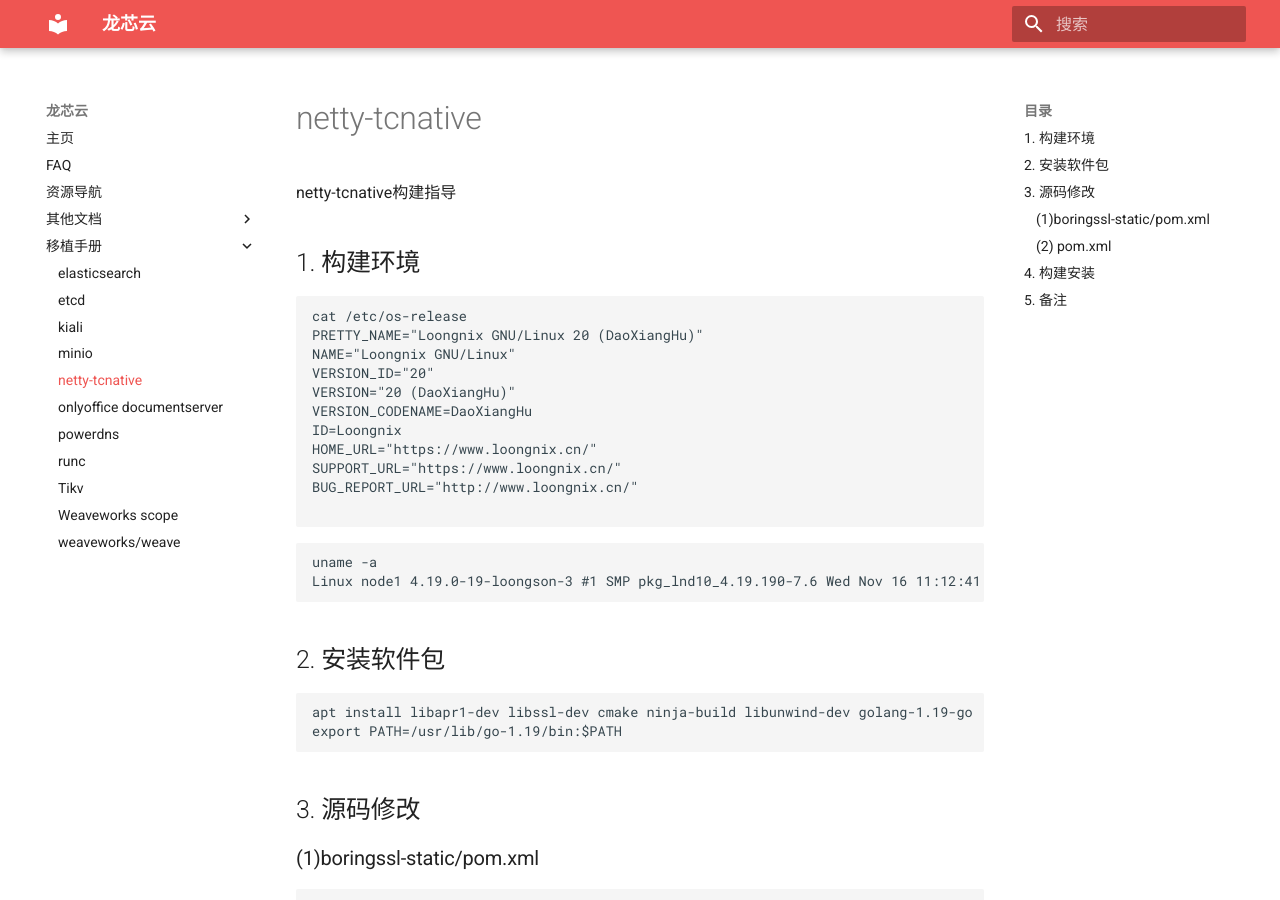
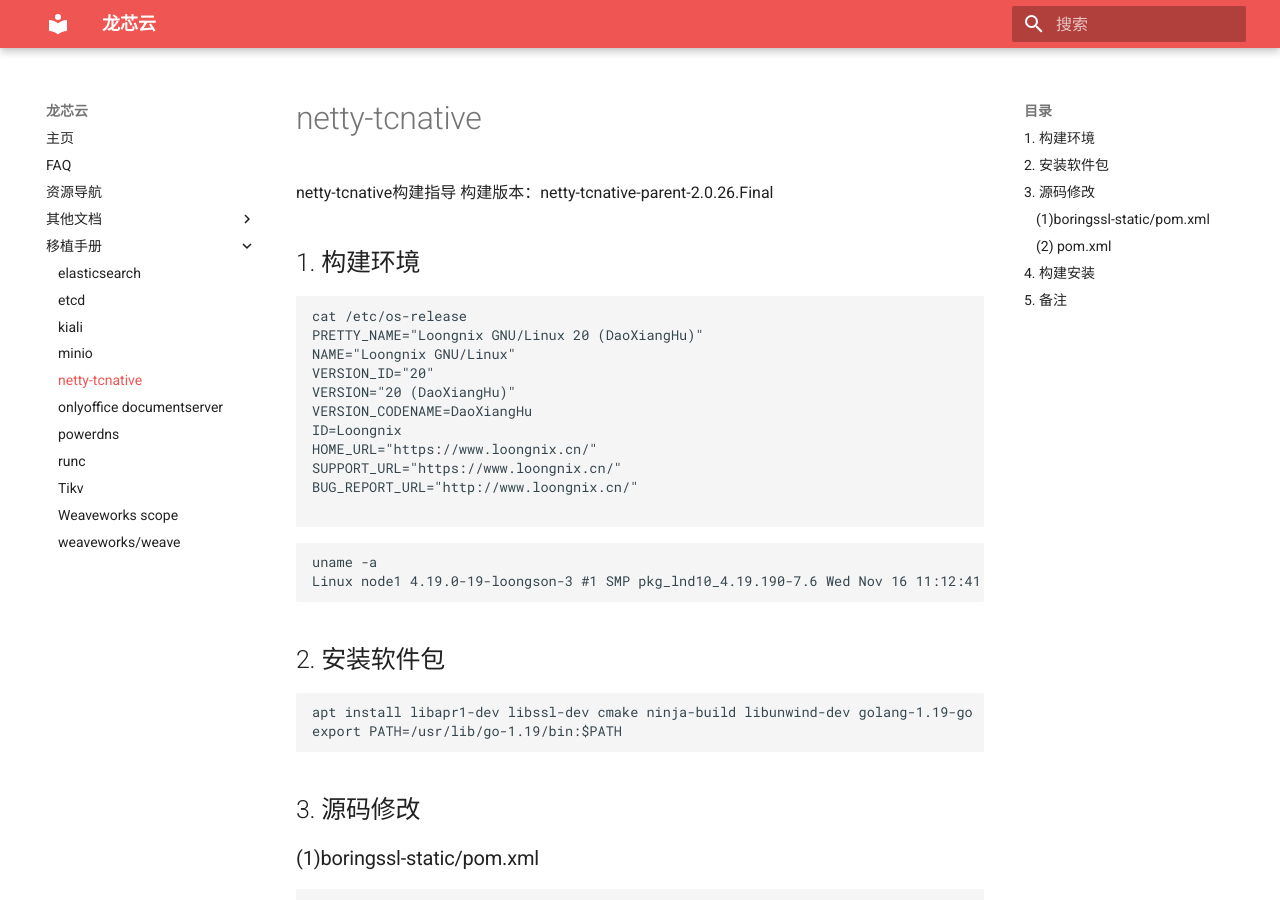
Before and after one commit to Loongson-Cloud-Community/Loongson-Cloud-Community, an MkDocs documentation site: the page built from docs/移植手册/netty-tcnative.md, in a window 1280 px wide and 900 px high. Built offline with MkDocs 1.6.1 and Material for MkDocs 9.7.7, drawn with Linux system fonts in a browser that asks for light colours.

Commit message:
Update netty-tcnative.md

````diff
--- a/docs/移植手册/netty-tcnative.md
+++ b/docs/移植手册/netty-tcnative.md
@@ -1,5 +1,6 @@
 # netty-tcnative
 netty-tcnative构建指导
+构建版本：netty-tcnative-parent-2.0.26.Final
 
 ## 1. 构建环境
 ```
````
